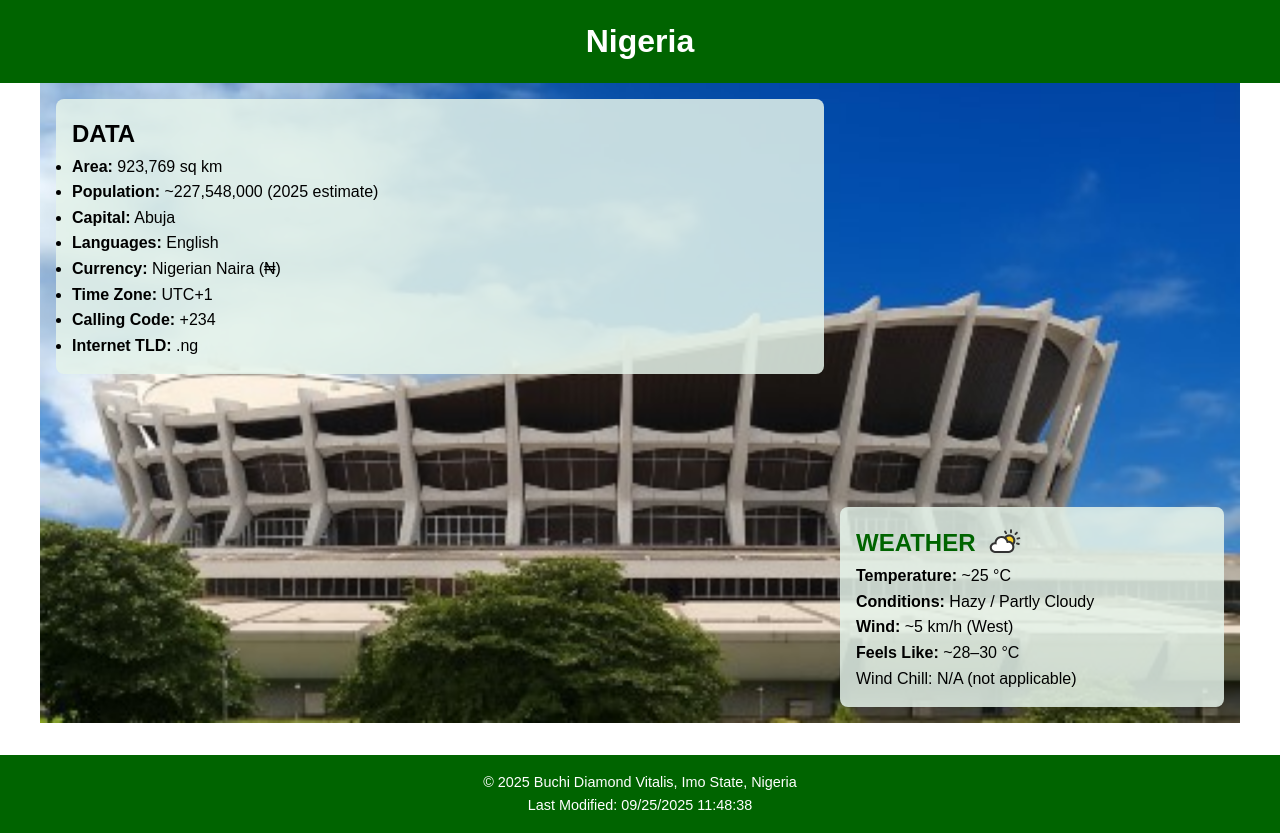
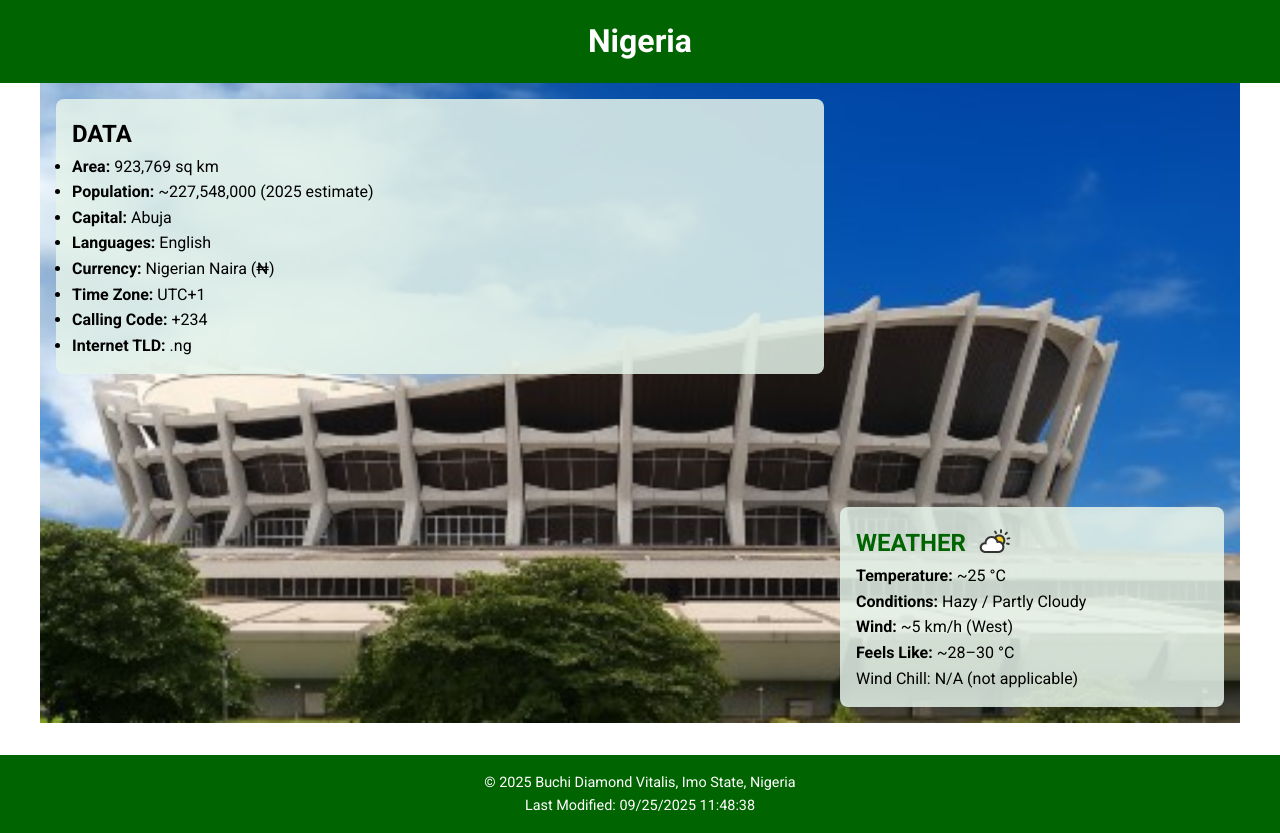
Before and after one commit to BuchiMond/wdd131, a plain HTML site: page place.html in a window 1280 px wide. Drawn offline with Linux system fonts and the light colour scheme.

Commit message:
Place correction 2

```diff
--- a/place.html
+++ b/place.html
@@ -5,6 +5,12 @@
     <meta charset="UTF-8">
     <meta name="viewport" content="width=device-width, initial-scale=1.0">
     <title>Buchi Diamond Vitalis | WDD 131</title>
+    <meta name="author" content="Buchi Diamond Vitalis">
+    <meta name="description"
+        content="Learn about Nigeria: population, area, capital, languages, weather, and key facts presented in a clean layout.">
+
+    <link href="https://fonts.googleapis.com/css2?family=Roboto:wght@400;700&display=swap" rel="stylesheet">
+
     <link rel="stylesheet" href="styles/place.css">
     <script src="scripts/place.js" defer></script>
 </head>
--- a/styles/place.css
+++ b/styles/place.css
@@ -14,7 +14,7 @@
 }
 
 body {
-    font-family: Arial, sans-serif;
+    font-family: 'Roboto', Arial, sans-serif;
     color: var(--text-color);
     background-color: #fff;
     line-height: 1.6;
```
